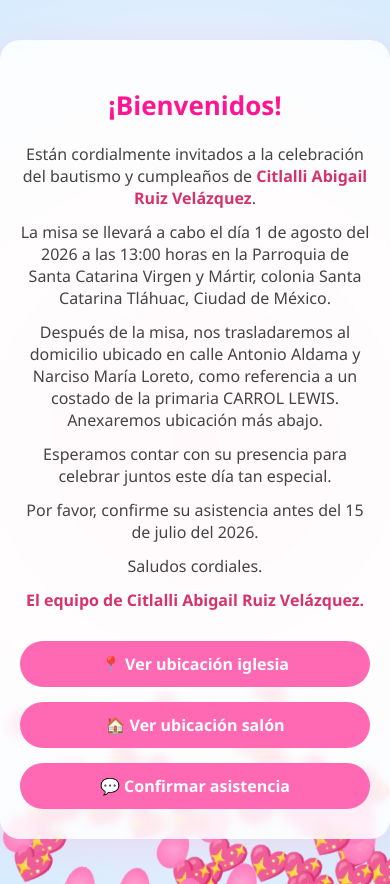
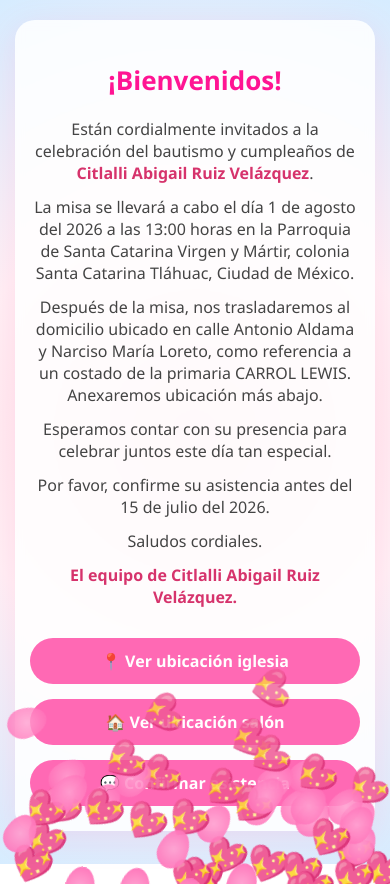
Before and after one commit to chrys-boop/invitacion, a plain HTML site: page pagina2.html in a window 390 px wide. Both pictures are taken after a click on the button "Abrir Invitación". Drawn offline with Linux system fonts and the light colour scheme.

Commit message:
Refactor estilos2.css for improved responsiveness

```diff
--- a/estilos/estilos2.css
+++ b/estilos/estilos2.css
@@ -159,6 +159,10 @@ strong {
 
 /* DISEÑO RESPONSIVO (MÓVILES) */
 @media (max-width: 600px) {
+  #contenido {
+    margin: 20px 15px; /* Le da un pequeño margen a los lados en el celular */
+    padding: 25px 15px;
+  }
   #sobre {
     width: 85%; /* Evita que el sobre se salga de la pantalla en celulares pequeños */
   }
@@ -185,7 +189,7 @@ strong {
   height: 100vh;
   pointer-events: none;
   overflow: visible;
-  z-index: 5;
+  z-index: 20;
 }
 
 .globo {
```
